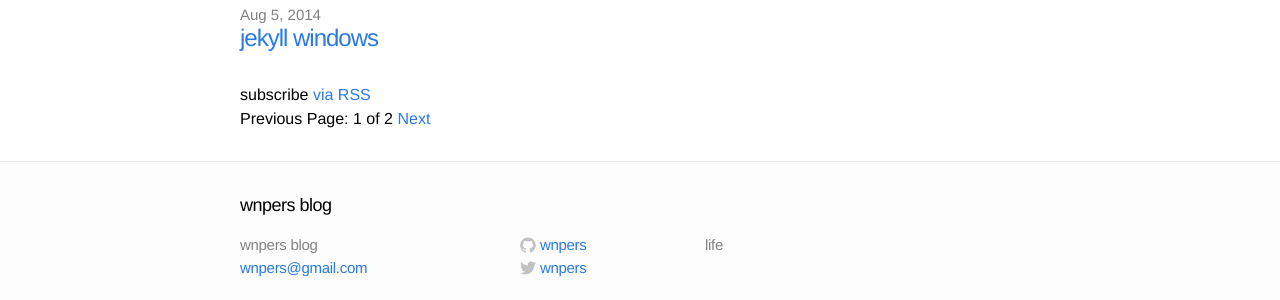
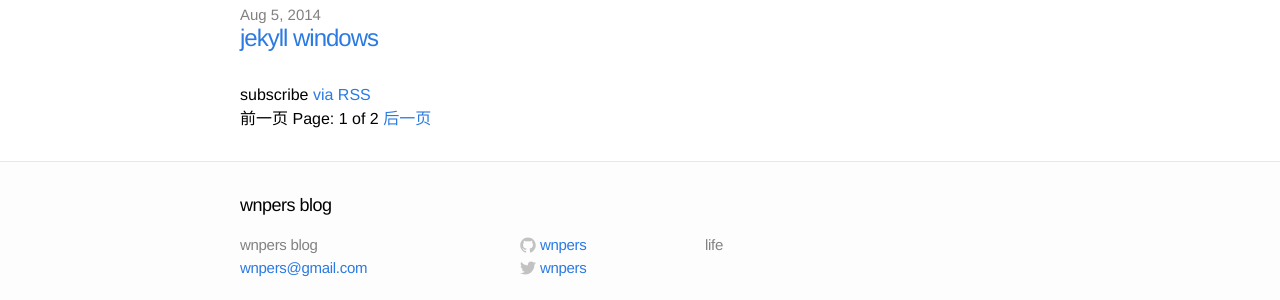
Before and after one commit to wnpers/blog, a Jekyll site: the page built from index.html, in a window 1280 px wide. Shown: the part 217-517 px from the top of the page. Built offline with Jekyll 4.4.1, drawn with Linux system fonts in a browser that asks for light colours; the list of posts is cut into pages by our own code.

Commit message:
fenye index.html

```diff
--- a/index.html
+++ b/index.html
@@ -18,15 +18,15 @@ layout: default
   <p class="rss-subscribe">subscribe <a href="{{ "/feed.xml" | prepend: site.baseurl }}">via RSS</a></p>
 <div class="pagination">
   {% if paginator.previous_page %}
-    <a href="page{{ paginator.previous_page }}" class="previous">Previous</a>
+    <a href="/blog/page{{ paginator.previous_page }}" class="previous">前一页</a>
   {% else %}
-    <span class="previous">Previous</span>
+    <span class="previous">前一页</span>
   {% endif %}
   <span class="page_number ">Page: {{ paginator.page }} of {{ paginator.total_pages }}</span>
   {% if paginator.next_page %}
-    <a href="page{{ paginator.next_page }}" class="next">Next</a>
+    <a href="/blog/page{{ paginator.next_page }}" class="next">后一页</a>
   {% else %}
-    <span class="next ">Next</span>
+    <span class="next ">后一页</span>
   {% endif %}
 </div>
 </div>
```
